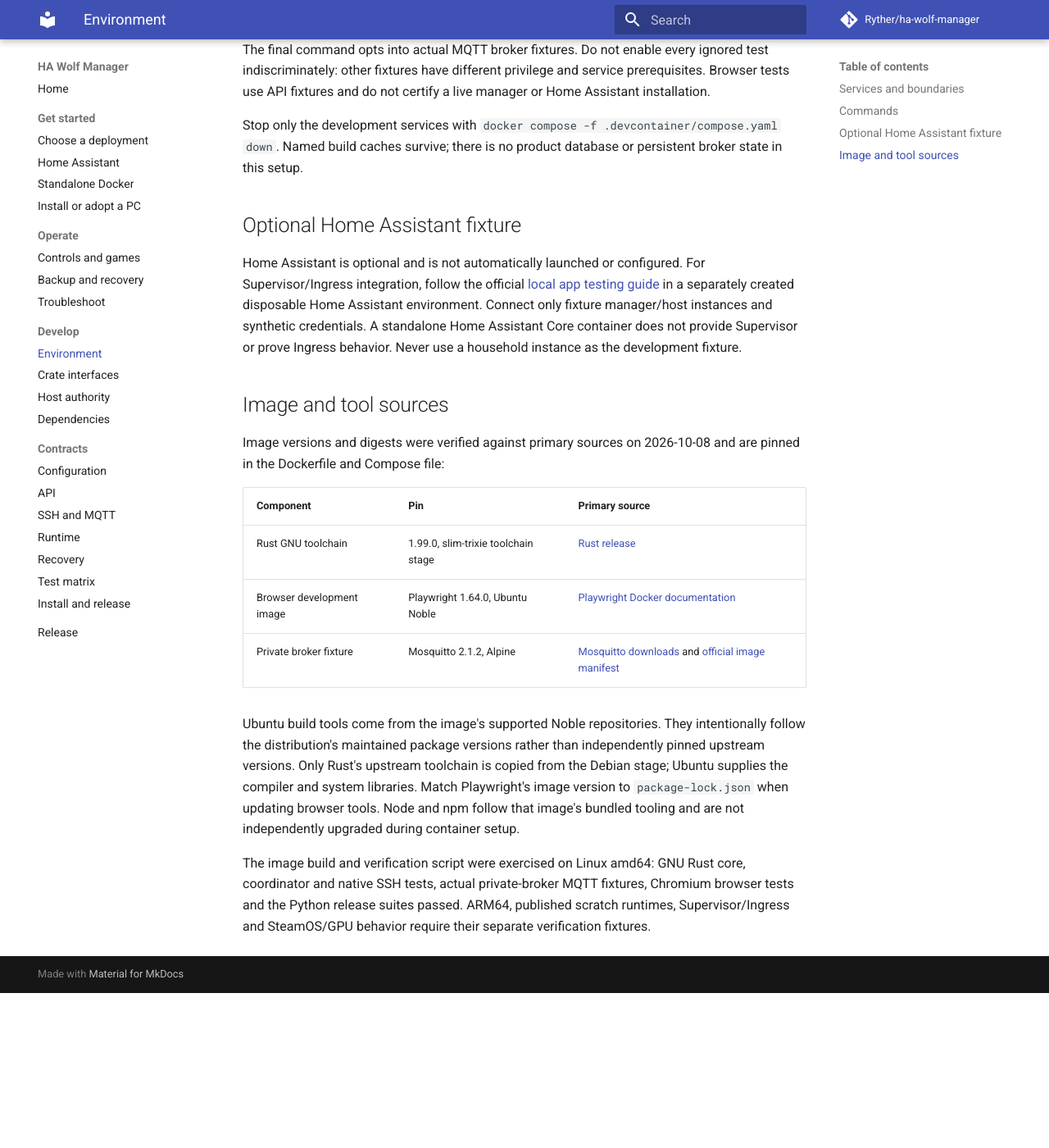
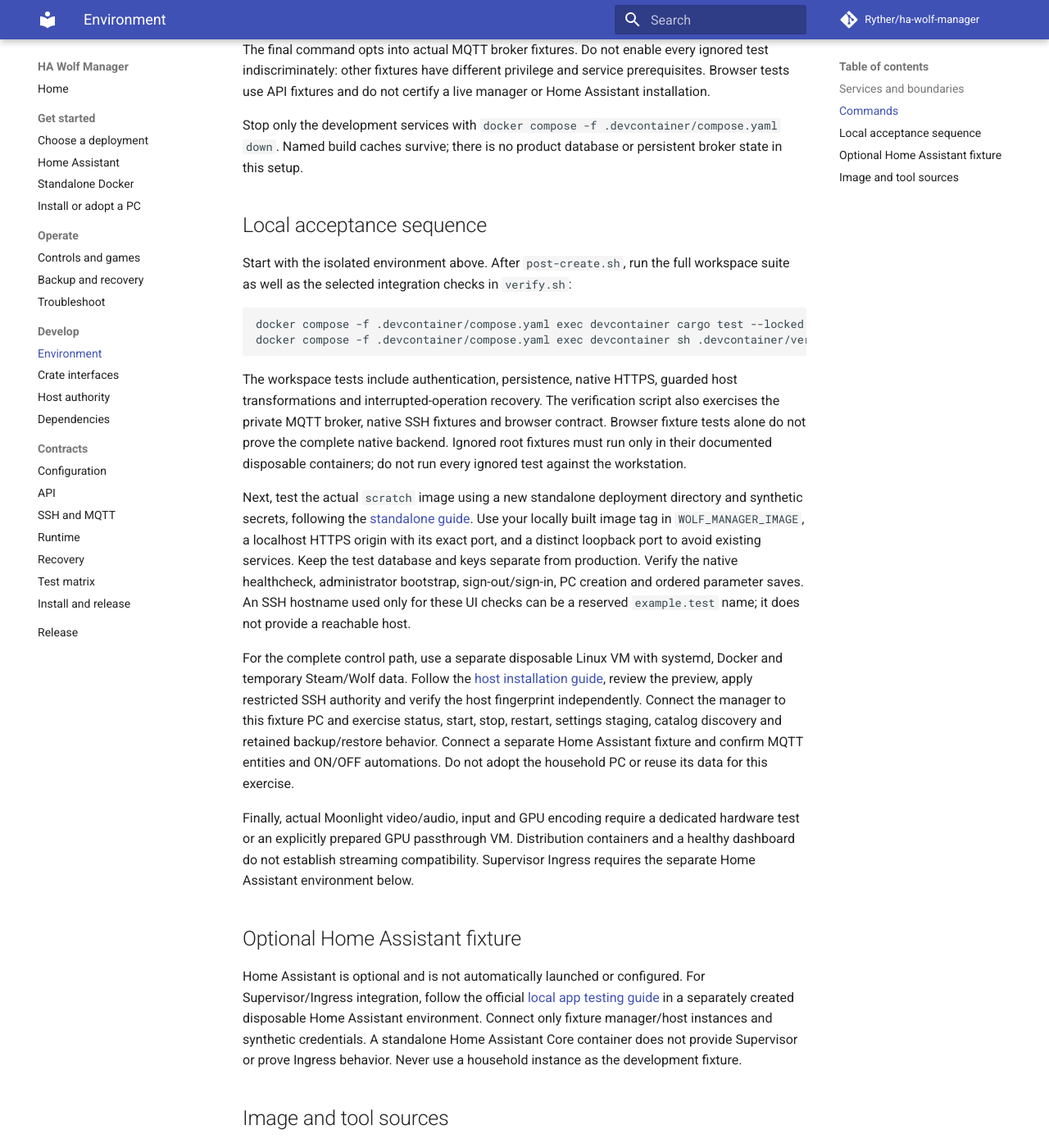
Before and after one commit to Ryther/ha-wolf-manager, an MkDocs documentation site: the page built from docs/development/environment.md, in a window 1280 px wide and 1400 px high, scrolled down 1247 px. Shown: the whole window at 82% size. Built offline with MkDocs 1.6.1 and Material for MkDocs 9.7.7, drawn with Linux system fonts in a browser that asks for light colours; comment, search, counter and statistics services are not loaded; before the commit the page ends 2458 px from its top, so only the background shows below that.

Commit message:
conf(repository): allowlist public files and document local acceptance

````diff
--- a/docs/development/environment.md
+++ b/docs/development/environment.md
@@ -62,6 +62,46 @@ Stop only the development services with
 `docker compose -f .devcontainer/compose.yaml down`. Named build caches survive;
 there is no product database or persistent broker state in this setup.
 
+## Local acceptance sequence
+
+Start with the isolated environment above. After `post-create.sh`, run the full
+workspace suite as well as the selected integration checks in `verify.sh`:
+
+```sh
+docker compose -f .devcontainer/compose.yaml exec devcontainer cargo test --locked --workspace
+docker compose -f .devcontainer/compose.yaml exec devcontainer sh .devcontainer/verify.sh
+```
+
+The workspace tests include authentication, persistence, native HTTPS, guarded
+host transformations and interrupted-operation recovery. The verification script
+also exercises the private MQTT broker, native SSH fixtures and browser contract.
+Browser fixture tests alone do not prove the complete native backend.
+Ignored root fixtures must run only in their documented disposable containers;
+do not run every ignored test against the workstation.
+
+Next, test the actual `scratch` image using a new standalone deployment directory
+and synthetic secrets, following the [standalone guide](../guides/standalone.md).
+Use your locally built image tag in `WOLF_MANAGER_IMAGE`, a localhost HTTPS origin
+with its exact port, and a distinct loopback port to avoid existing services.
+Keep the test database and keys separate from production. Verify the native
+healthcheck, administrator bootstrap, sign-out/sign-in, PC creation and ordered
+parameter saves. An SSH hostname used only for these UI checks can be a reserved
+`example.test` name; it does not provide a reachable host.
+
+For the complete control path, use a separate disposable Linux VM with systemd,
+Docker and temporary Steam/Wolf data. Follow the
+[host installation guide](../guides/host-installation.md), review the preview,
+apply restricted SSH authority and verify the host fingerprint independently.
+Connect the manager to this fixture PC and exercise status, start, stop, restart,
+settings staging, catalog discovery and retained backup/restore behavior.
+Connect a separate Home Assistant fixture and confirm MQTT entities and ON/OFF
+automations. Do not adopt the household PC or reuse its data for this exercise.
+
+Finally, actual Moonlight video/audio, input and GPU encoding require a dedicated
+hardware test or an explicitly prepared GPU passthrough VM. Distribution
+containers and a healthy dashboard do not establish streaming compatibility.
+Supervisor Ingress requires the separate Home Assistant environment below.
+
 ## Optional Home Assistant fixture
 
 Home Assistant is optional and is not automatically launched or configured.
````
Also changed, not shown: AGENTS.md (+6 -0 lines), 1 other file.
